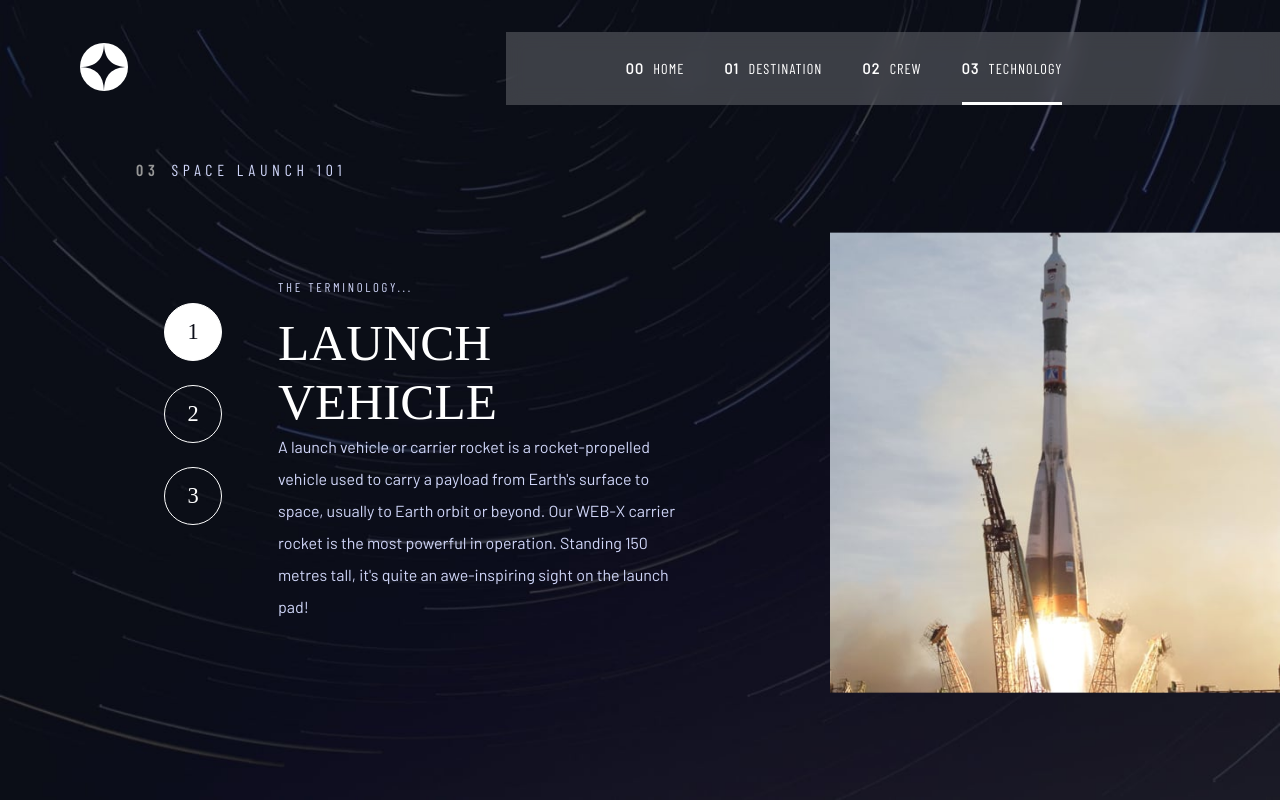
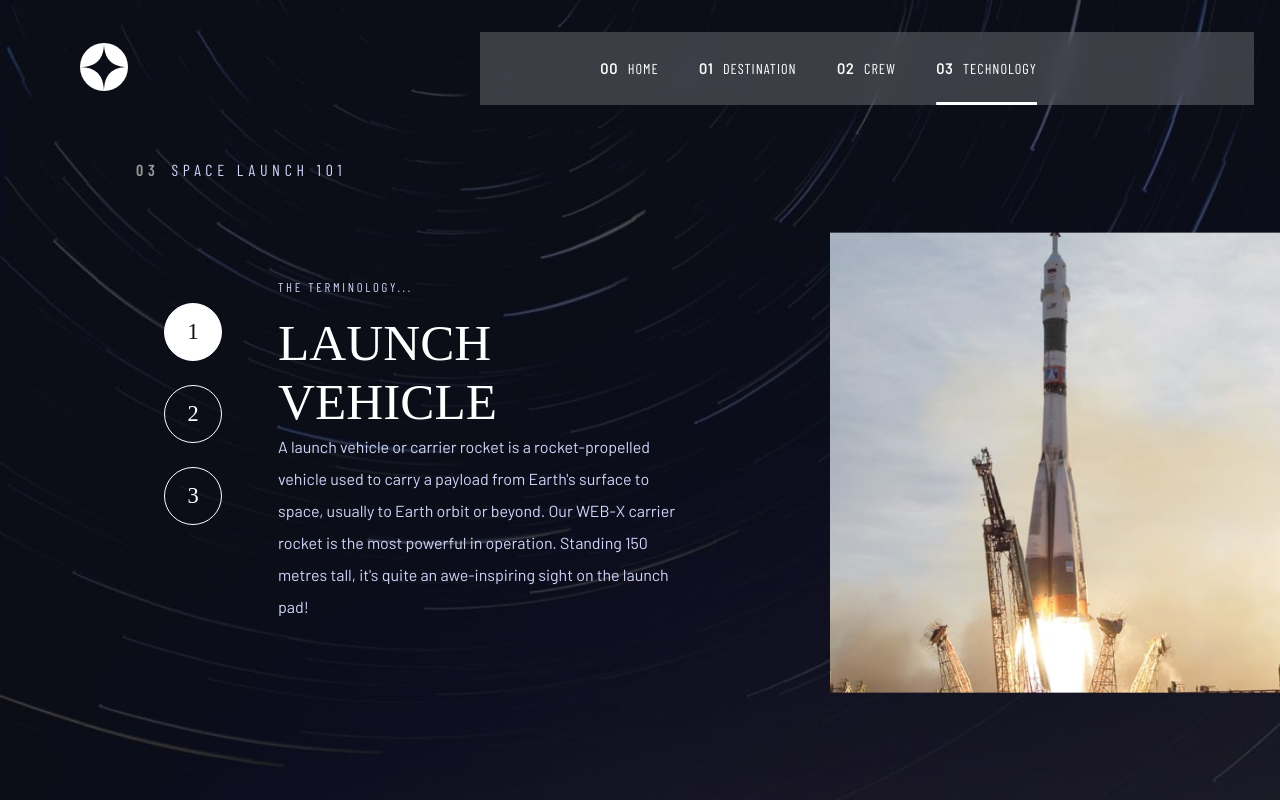
Before and after one commit to onikhalid/space-app, a React (Vite) app: page /space-app/technology in a window 1280 px wide. Built offline with nearby package versions, Linux system fonts and the light colour scheme; a web font is replaced by a local one.

Commit message:
update styles

```diff
--- a/src/styles/_0. nav.scss
+++ b/src/styles/_0. nav.scss
@@ -6,6 +6,7 @@
     margin-top: 2rem;
     align-items: center;
     width: 100%;
+    max-width: 98vw;
     z-index: 12;
 
     &__logo{
```
